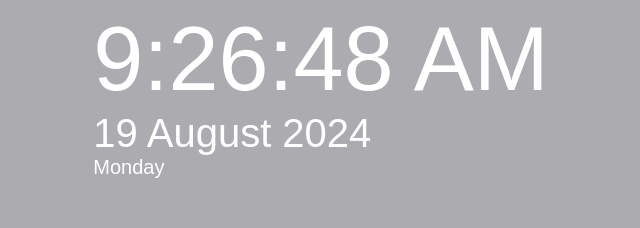
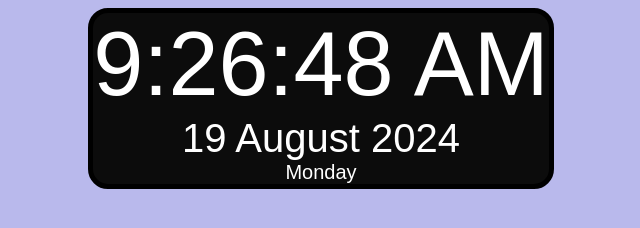
Before and after one commit to heerrashiya/JavaScript, a plain HTML site: page lecture14/Digital_Clock.html in a window 1280 px wide. Shown: the whole page, without its empty margins (319-959 px from the left). Drawn offline with Linux system fonts and the light colour scheme.

Commit message:
Digital Clock

```diff
--- a/lecture14/Digital_Clock.html
+++ b/lecture14/Digital_Clock.html
@@ -10,28 +10,26 @@
             justify-content: center;
             align-items: center;
             font-family: Arial, Helvetica, sans-serif;
-            background: rgb(172, 172, 176);
+            background: rgb(185, 185, 236);
 
         }
-        .Digital-Clock {
+        #Digital-Clock {
             color: white;
-            background: black;
+            background: rgb(12, 12, 12);
             text-align: center;
-            padding: 20px 45px;
             border-radius: 20px ;
-            width: 40%;
             border: 5px solid black;
-            box-shadow: 0 0 20px 5px rgba(0, 0, 0,0.7),0 0 40px 15px rgba(255,0,0,0.5);
         }
-        .hours {
+
+        #hours {
             color: white;
             font-size: 90px;
         }
-        .date {
+        #date {
             color: white;
             font-size: 40px;
         }
-        .day {
+        #day {
             color: white;
             font-size: 20px;
         }
```
